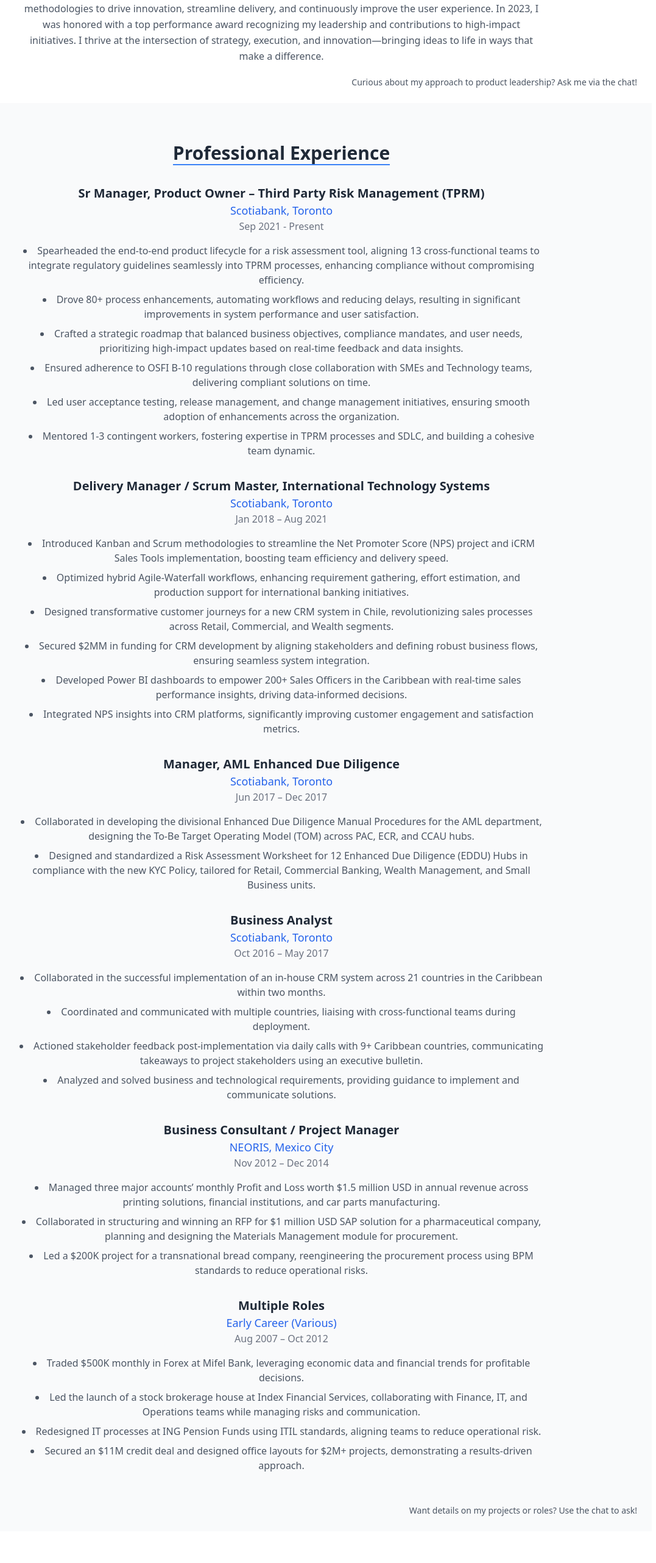
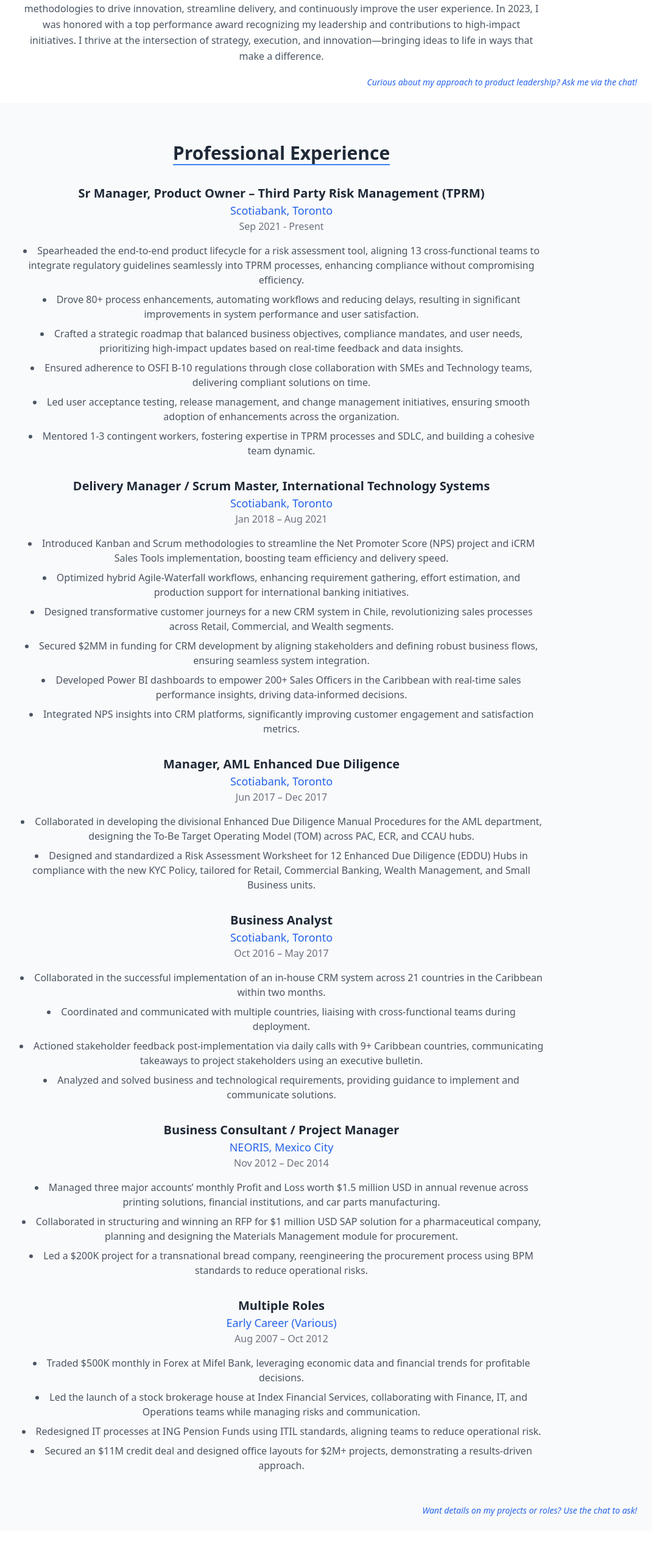
Before and after one commit to joaqfm84/joaquin-portfolio, a React (Vite) app: page / in a window 1280 px wide. Shown: the part 1043-3606 px from the top of the page at 61% size, without its empty margins (178-1255 px from the left). Built offline with nearby package versions, Linux system fonts and the light colour scheme.

Commit message:
Updated color of reminders and changed chat question

```diff
--- a/src/components/Chat.jsx
+++ b/src/components/Chat.jsx
@@ -60,7 +60,7 @@ function Chat({ isOpen, toggleChat, resume }) {
 
   const followUpQuestions = {
     scotiabank: [
-      "What projects are you most proud of?",
+      "How long have you been a Product Owner?",
       "How do you manage teams there?",
       "What’s the best lesson learned in your current role?",
     ],
--- a/src/components/Home.jsx
+++ b/src/components/Home.jsx
@@ -195,7 +195,7 @@ function Home() {
       <NavBar toggleChat={toggleChat} />
       <section
         id="top"
-        className="min-h-[80vh] flex items-center justify-center bg-gradient-to-r from-blue-100 to-white pt-8 relative overflow-hidden w-full sm:min-h-screen sm:pt-16"
+        className="min-h-[85vh] flex items-center justify-center bg-gradient-to-r from-blue-100 to-white pt-8 relative overflow-hidden w-full sm:min-h-screen sm:pt-16"
       >
         <div className="absolute bottom-0 w-full h-1/2 lottie-container">
           <Lottie
@@ -254,7 +254,7 @@ function Home() {
             initial={{ opacity: 0, y: 20 }}
             whileInView={{ opacity: 1, y: 0 }}
             transition={{ duration: 0.8, delay: 0.4 }}
-            className="absolute bottom-4 right-4 text-sm text-gray-600 hover:text-blue-500 transition sm:bottom-6 sm:right-6"
+            className="absolute bottom-4 right-4 text-sm italic text-blue-600 hover:text-blue-700 transition sm:bottom-6 sm:right-6"
           >
             Curious about my approach to product leadership? Ask me via the chat!
           </motion.button>
@@ -293,7 +293,7 @@ function Home() {
             initial={{ opacity: 0, y: 20 }}
             whileInView={{ opacity: 1, y: 0 }}
             transition={{ duration: 0.8, delay: 0.4 }}
-            className="absolute bottom-4 right-4 text-sm text-gray-600 hover:text-blue-500 transition sm:bottom-6 sm:right-6"
+            className="absolute bottom-4 right-4 text-sm italic text-blue-600 hover:text-blue-700 transition sm:bottom-6 sm:right-6"
           >
             Want details on my projects or roles? Use the chat to ask!
           </motion.button>
@@ -327,7 +327,7 @@ function Home() {
             initial={{ opacity: 0, y: 20 }}
             whileInView={{ opacity: 1, y: 0 }}
             transition={{ duration: 0.8, delay: 0.4 }}
-            className="absolute bottom-4 right-4 text-sm text-gray-600 hover:text-blue-500 transition sm:bottom-6 sm:right-6"
+            className="absolute bottom-4 right-4 text-sm italic text-blue-600 hover:text-blue-700 transition sm:bottom-6 sm:right-6"
           >
             Interested in my academic journey? Chat with me to learn more!
           </motion.button>
@@ -360,7 +360,7 @@ function Home() {
             initial={{ opacity: 0, y: 20 }}
             whileInView={{ opacity: 1, y: 0 }}
             transition={{ duration: 0.8, delay: 0.4 }}
-            className="absolute bottom-4 right-4 text-sm text-gray-600 hover:text-blue-500 transition sm:bottom-6 sm:right-6"
+            className="absolute bottom-4 right-4 text-sm italic text-blue-600 hover:text-blue-700 transition sm:bottom-6 sm:right-6"
           >
             Questions about my certifications? Hit the chat button to ask!
           </motion.button>
@@ -394,7 +394,7 @@ function Home() {
             initial={{ opacity: 0, y: 20 }}
             whileInView={{ opacity: 1, y: 0 }}
             transition={{ duration: 0.8, delay: 0.4 }}
-            className="absolute bottom-4 right-4 text-sm text-gray-600 hover:text-blue-500 transition sm:bottom-6 sm:right-6"
+            className="absolute bottom-4 right-4 text-sm italic text-blue-600 hover:text-blue-700 transition sm:bottom-6 sm:right-6"
           >
             Wondering how I apply my skills? Ask me through the chat!
           </motion.button>
@@ -434,7 +434,7 @@ function Home() {
             initial={{ opacity: 0, y: 20 }}
             whileInView={{ opacity: 1, y: 0 }}
             transition={{ duration: 0.8, delay: 0.4 }}
-            className="absolute bottom-4 right-4 text-sm text-gray-600 hover:text-blue-500 transition sm:bottom-6 sm:right-6"
+            className="absolute bottom-4 right-4 text-sm italic text-blue-600 hover:text-blue-700 transition sm:bottom-6 sm:right-6"
           >
             Want to know more about my interests? Use the chat to ask!
           </motion.button>
```
